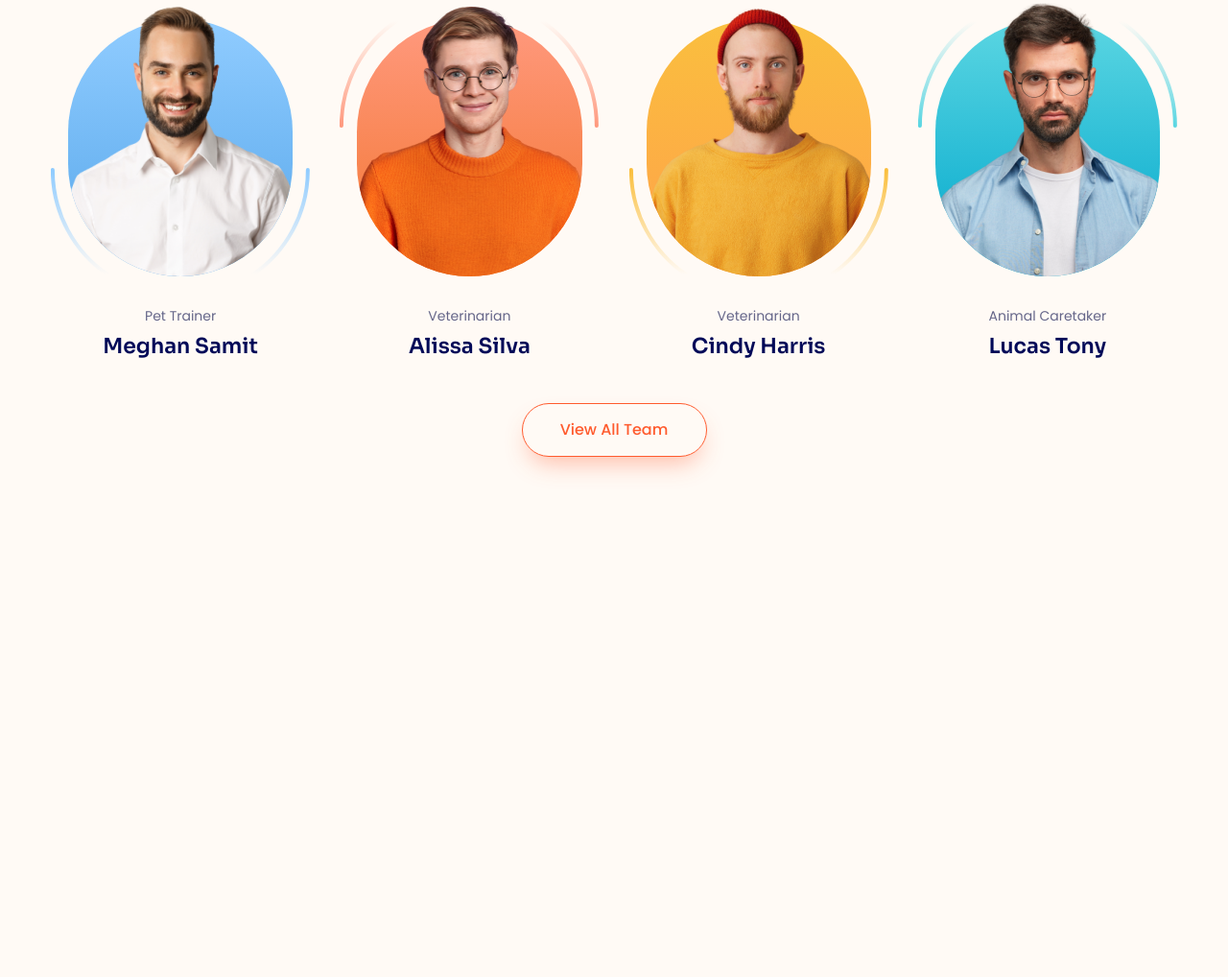
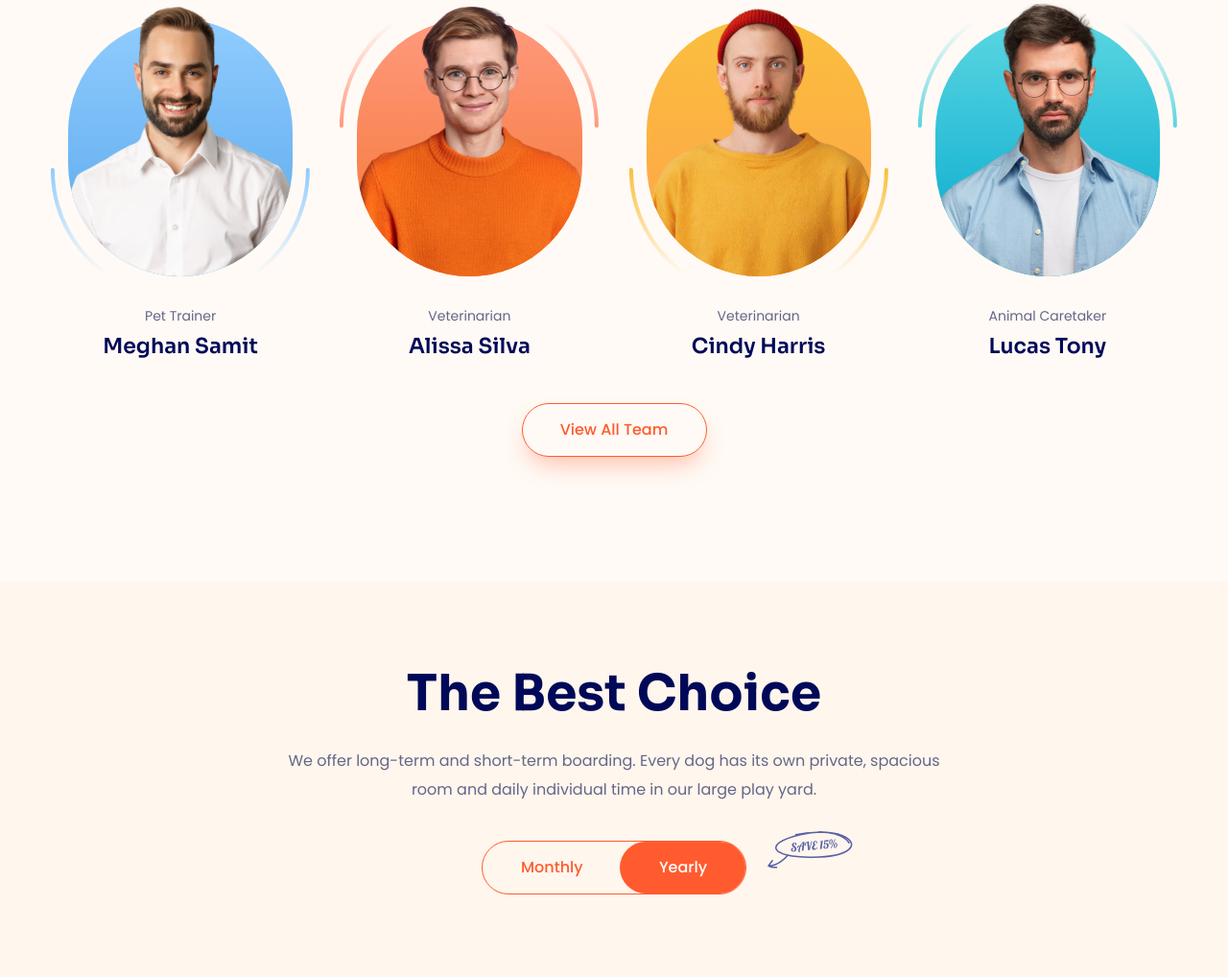
Before and after one commit to dev-ndk/f8-htmlcss-04, a plain HTML site: page index.html in a window 1280 px wide. Shown: the part 3598-4616 px from the top of the page at 96% size. Before the commit the page ends 4204 px from the top, so only its background shows below. Drawn offline with Linux system fonts and the light colour scheme.

Commit message:
Làm phần pricing #1

```diff
--- a/assets/css/styles.css
+++ b/assets/css/styles.css
@@ -847,3 +847,86 @@ button {
     font-size: 1.6rem;
     font-weight: 500;
 }
+
+/* Pricing */
+
+.pricing {
+    padding: 86px 0;
+    background: #fff6ed;
+}
+
+.pricing__top {
+    text-align: center;
+}
+
+.pricing__desc {
+    margin-left: auto;
+    margin-right: auto;
+    width: 709px;
+}
+
+.pricing__switch-wrap {
+    display: flex;
+    justify-content: center;
+    margin-top: 38px;
+}
+
+.pricing__switch-inner {
+    position: relative;
+}
+
+.pricing__switch-label {
+    position: relative;
+    display: flex;
+    align-items: center;
+    justify-content: space-between;
+    width: 276px;
+    height: 56px;
+    padding: 0 40px;
+    border-radius: 999px;
+    border: 1px solid #ff5b2e;
+    user-select: none;
+    cursor: pointer;
+}
+
+.pricing__switch-label::before {
+    position: absolute;
+    content: "";
+    display: inline-block;
+    top: 0;
+    left: 0;
+    height: 100%;
+    width: 145px;
+    border-radius: inherit;
+    background: #ff5b2e;
+}
+
+.pricing__switch-value {
+    position: relative;
+    color: #fff;
+    font-size: 1.6rem;
+    font-weight: 500;
+    line-height: 1; /* 100% */
+    z-index: 1;
+}
+
+.pricing__switch-input:checked + .pricing__switch-label::before {
+    left: auto;
+    right: 0;
+    width: 131px;
+}
+
+.pricing__switch-input:not(:checked)
+    + .pricing__switch-label
+    .pricing__switch-value:nth-child(2),
+.pricing__switch-input:checked
+    + .pricing__switch-label
+    .pricing__switch-value:nth-child(1) {
+    color: #ff5b2e;
+}
+
+.pricing__sale-off {
+    position: absolute;
+    top: -10px;
+    right: -111px;
+}
--- a/index.html
+++ b/index.html
@@ -655,6 +655,51 @@
                     </div>
                 </div>
             </section>
+            <!-- Pricing -->
+            <section class="pricing">
+                <div class="container">
+                    <div class="pricing__top">
+                        <h2 class="section-heading pricing__heading">
+                            The Best Choice
+                        </h2>
+                        <p class="section-desc pricing__desc">
+                            We offer long-term and short-term boarding. Every
+                            dog has its own private, spacious room and daily
+                            individual time in our large play yard.
+                        </p>
+                    </div>
+                    <div class="pricing__switch-wrap">
+                        <div class="pricing__switch-inner">
+                            <div class="pricing__switch">
+                                <input
+                                    type="checkbox"
+                                    name=""
+                                    id="pricing-switch"
+                                    class="pricing__switch-input"
+                                    hidden
+                                    checked
+                                />
+                                <label
+                                    for="pricing-switch"
+                                    class="pricing__switch-label"
+                                >
+                                    <span class="pricing__switch-value">
+                                        Monthly
+                                    </span>
+                                    <span class="pricing__switch-value">
+                                        Yearly
+                                    </span>
+                                </label>
+                            </div>
+                            <img
+                                src="./assets/icon/pricing-sale-off.svg"
+                                alt="Sale off"
+                                class="pricing__sale-off"
+                            />
+                        </div>
+                    </div>
+                </div>
+            </section>
         </main>
     </body>
 </html>
```
Also changed, not shown: assets/icon/pricing-sale-off.svg (added).
